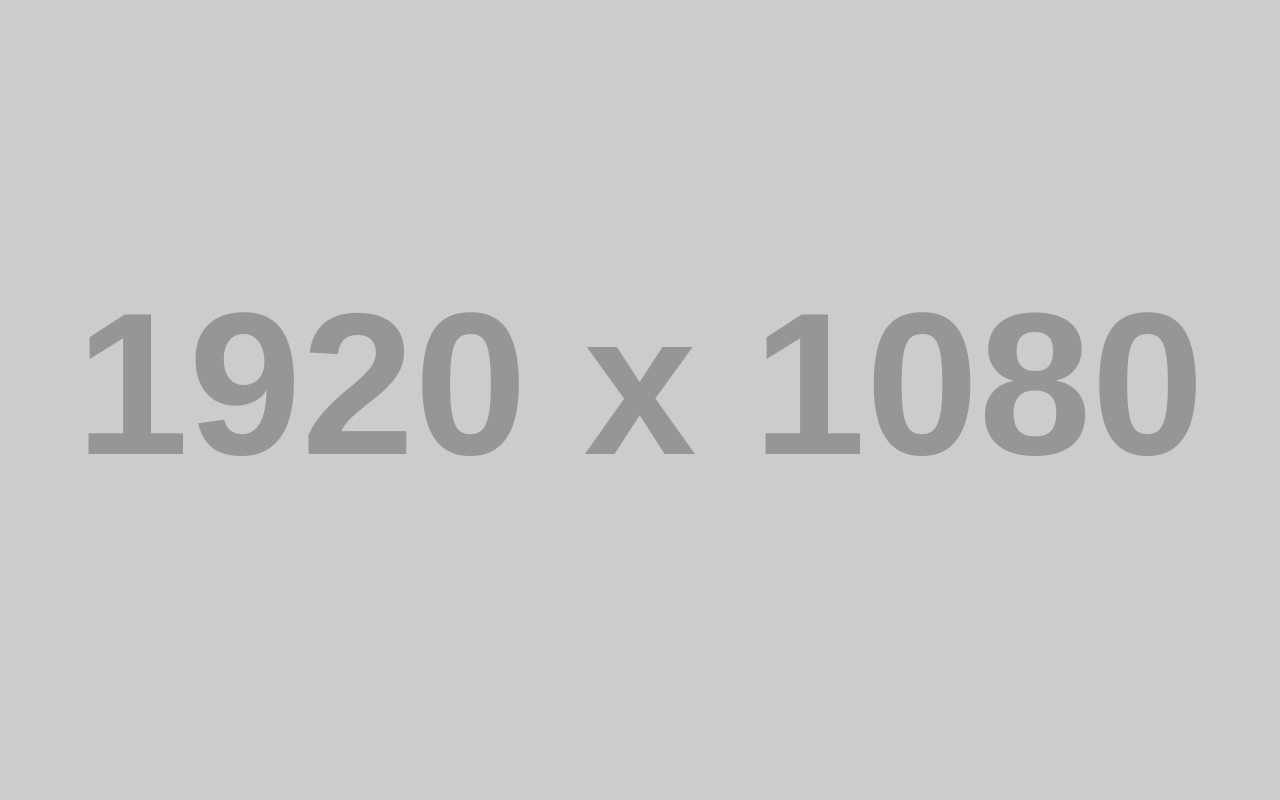
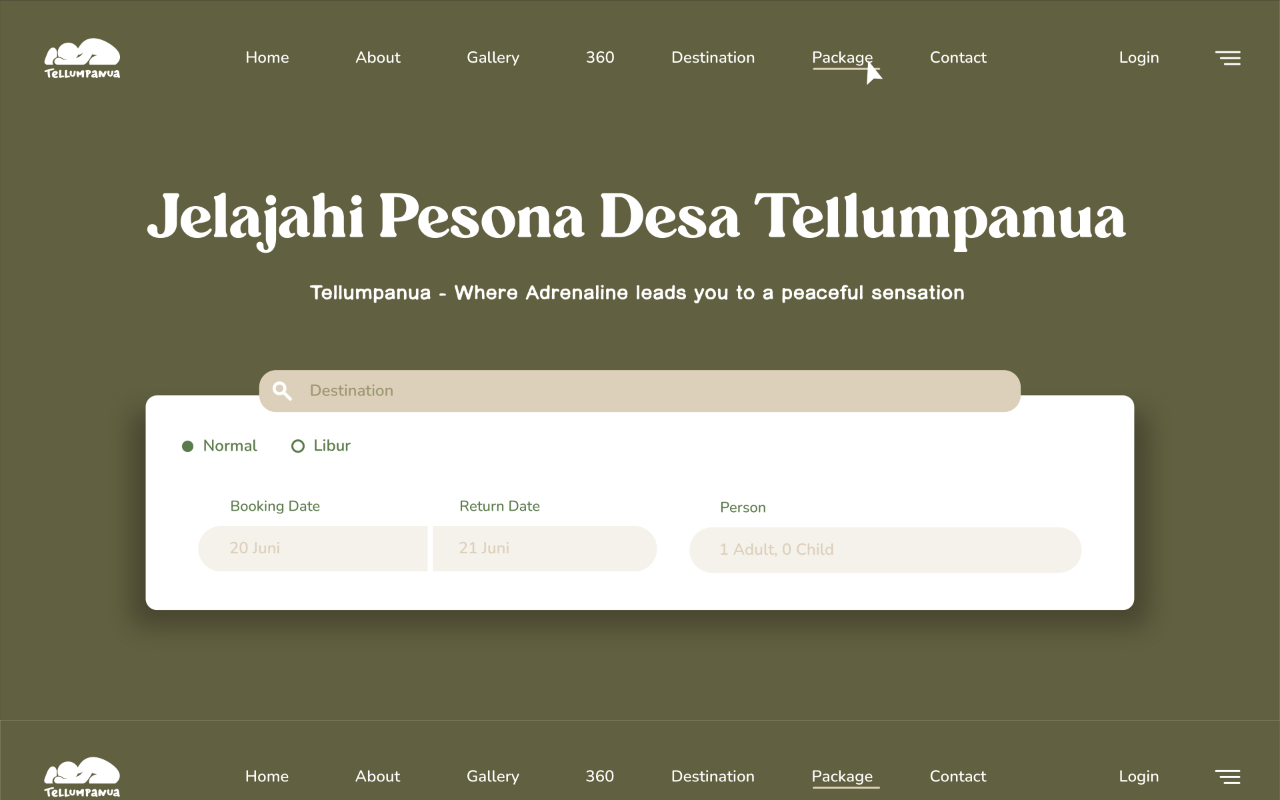
Before and after one commit to Oreo-1/sapatellumpanua-web, a plain HTML site: page public/package.html in a window 1280 px wide. Shown: the top 800 px of the page. Drawn offline with nearby package versions, Linux system fonts and the light colour scheme; placeholder pictures from the web are drawn by us.

Commit message:
raws applied for placehold

```diff
--- a/public/package.html
+++ b/public/package.html
@@ -9,9 +9,10 @@
     <link href="https://cdn.jsdelivr.net/npm/bootstrap@5.3.3/dist/css/bootstrap.min.css" rel="stylesheet">
     <style>
         .full-screen-img {
-            width: 100vw;
-            height: 100vh;
-            object-fit: cover;
+            width: 100%;
+            height: auto;
+            object-fit: contain;
+            display: block;
         }
 
         body::-webkit-scrollbar {
@@ -23,14 +24,14 @@
 
 <body>
 
-    <img src="https://placehold.co/1920x1080" alt="Image 1" class="full-screen-img">
-    <img src="https://placehold.co/1920x1080" alt="Image 2" class="full-screen-img">
-    <img src="https://placehold.co/1920x1080" alt="Image 3" class="full-screen-img">
-    <img src="https://placehold.co/1920x1080" alt="Image 4" class="full-screen-img">
-    <img src="https://placehold.co/1920x1080" alt="Image 5" class="full-screen-img">
-    <img src="https://placehold.co/1920x1080" alt="Image 6" class="full-screen-img">
-    <img src="https://placehold.co/1920x1080" alt="Image 7" class="full-screen-img">
-    <img src="https://placehold.co/1920x1080" alt="Image 8" class="full-screen-img">
+    <img src="https://raw.githubusercontent.com/Oreo-1/sapatellumpanua-web/refs/heads/main/github-raws/placeholders/package/1.png" alt="Image 1" class="full-screen-img">
+    <img src="https://raw.githubusercontent.com/Oreo-1/sapatellumpanua-web/refs/heads/main/github-raws/placeholders/package/2.png" alt="Image 2" class="full-screen-img">
+    <img src="https://raw.githubusercontent.com/Oreo-1/sapatellumpanua-web/refs/heads/main/github-raws/placeholders/package/3.png" alt="Image 3" class="full-screen-img">
+    <img src="https://raw.githubusercontent.com/Oreo-1/sapatellumpanua-web/refs/heads/main/github-raws/placeholders/package/4.png" alt="Image 4" class="full-screen-img">
+    <img src="https://raw.githubusercontent.com/Oreo-1/sapatellumpanua-web/refs/heads/main/github-raws/placeholders/package/5.png" alt="Image 5" class="full-screen-img">
+    <img src="https://raw.githubusercontent.com/Oreo-1/sapatellumpanua-web/refs/heads/main/github-raws/placeholders/package/6.png" alt="Image 6" class="full-screen-img">
+    <img src="https://raw.githubusercontent.com/Oreo-1/sapatellumpanua-web/refs/heads/main/github-raws/placeholders/package/7.png" alt="Image 7" class="full-screen-img">
+    <img src="https://raw.githubusercontent.com/Oreo-1/sapatellumpanua-web/refs/heads/main/github-raws/placeholders/package/8.png" alt="Image 8" class="full-screen-img">
 
     <!-- Bootstrap JS -->
     <script src="https://cdn.jsdelivr.net/npm/bootstrap@5.3.3/dist/js/bootstrap.bundle.min.js"></script>
```
Also changed, not shown: public/destination.html (+9 -8 lines).
